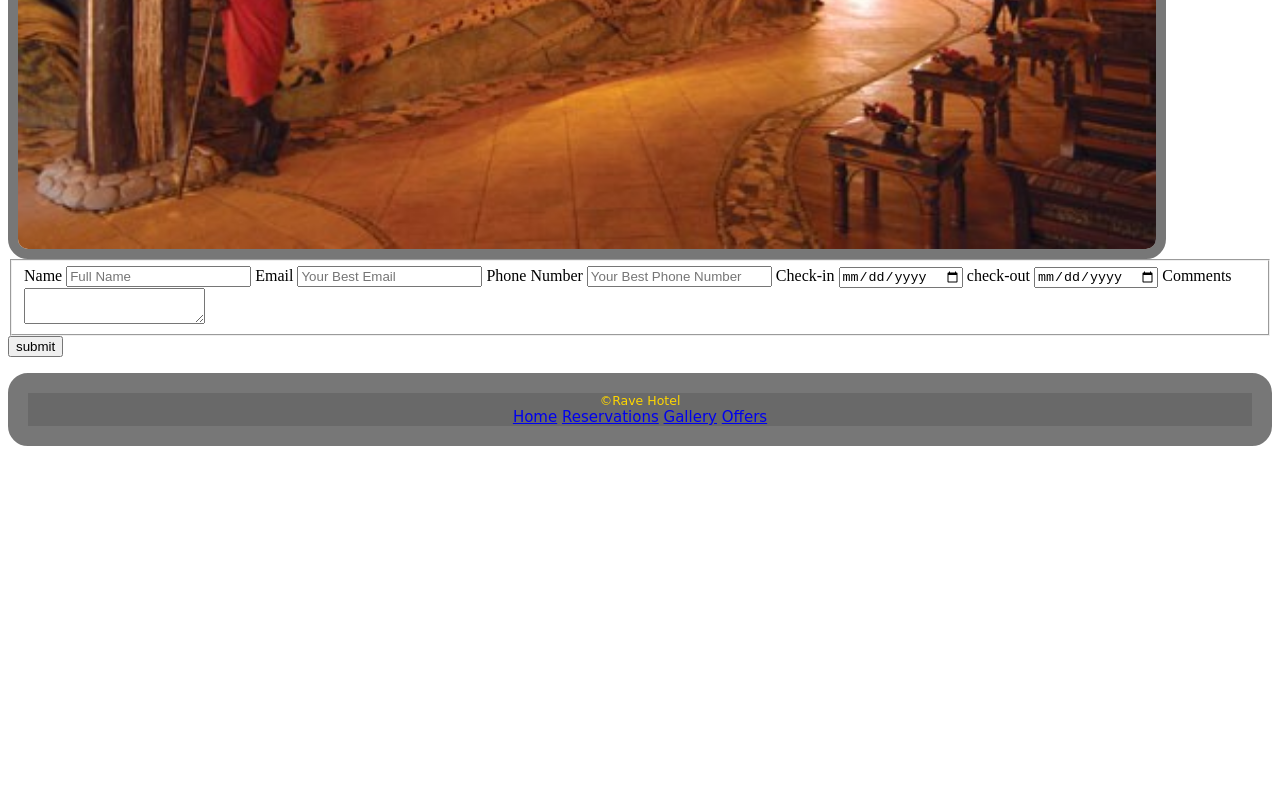
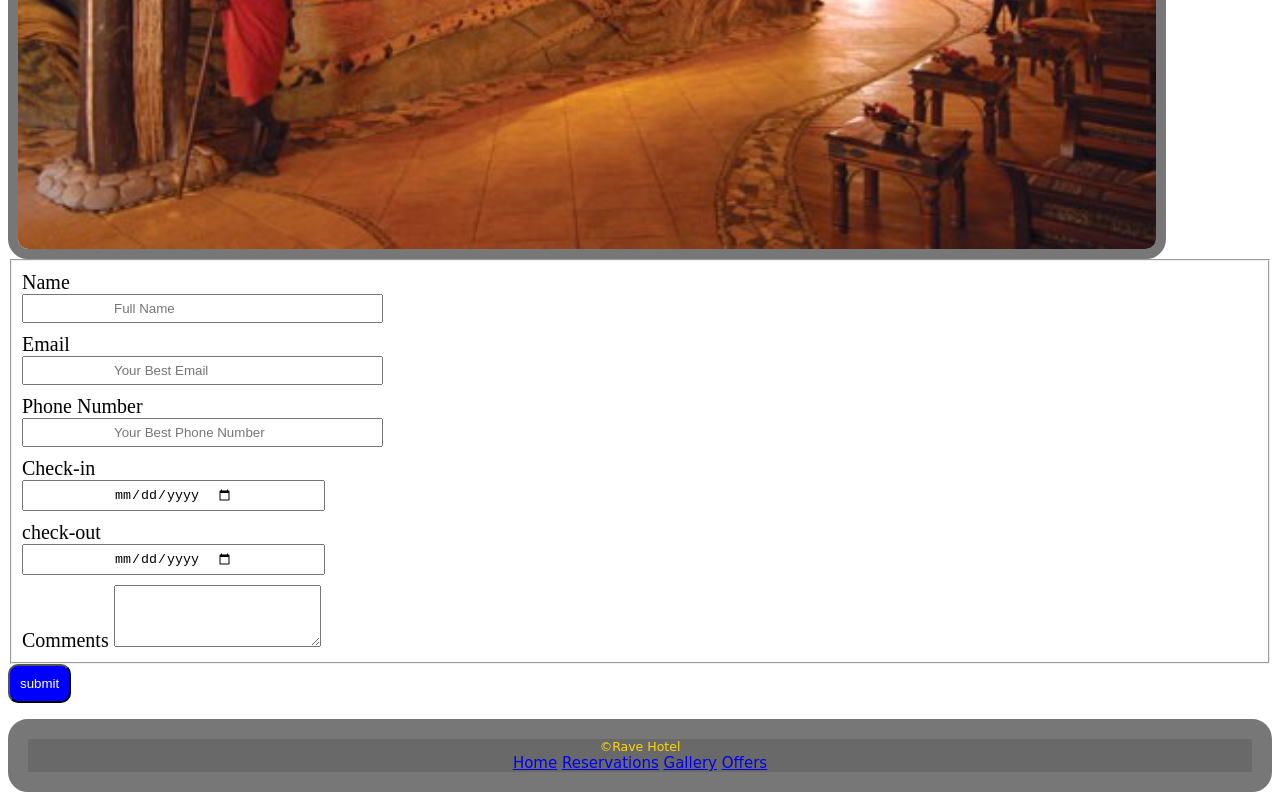
Before and after one commit to orchardsonbett/RaveHotel1, a plain HTML site: page reservations.html in a window 1280 px wide. Shown: the part 824-1624 px from the top of the page. Before the commit the page ends 1278 px from the top, so only its background shows below. Drawn offline with Linux system fonts and the light colour scheme; a web font is replaced by a local one.

Commit message:
changes to main css and html

```diff
--- a/css/main.css
+++ b/css/main.css
@@ -85,3 +85,31 @@ Footer
 .img-3 {
 
 }
+
+.btn {
+    padding-bottom: 10px;
+    padding-top: 10px;
+    padding-left: 10px;
+    padding-right: 10px;
+    border-radius: 10px;
+    background-color: blue;
+    color: white;
+}
+/*Form*/
+fieldset,
+label,
+input {
+    display: block;
+    padding: 5px;
+}
+input {
+    padding-left: 90px;
+    padding-right: 90px;
+
+}
+label {
+    font-size: 20px;
+}
+textarea {
+    padding: 15px;
+}
```
